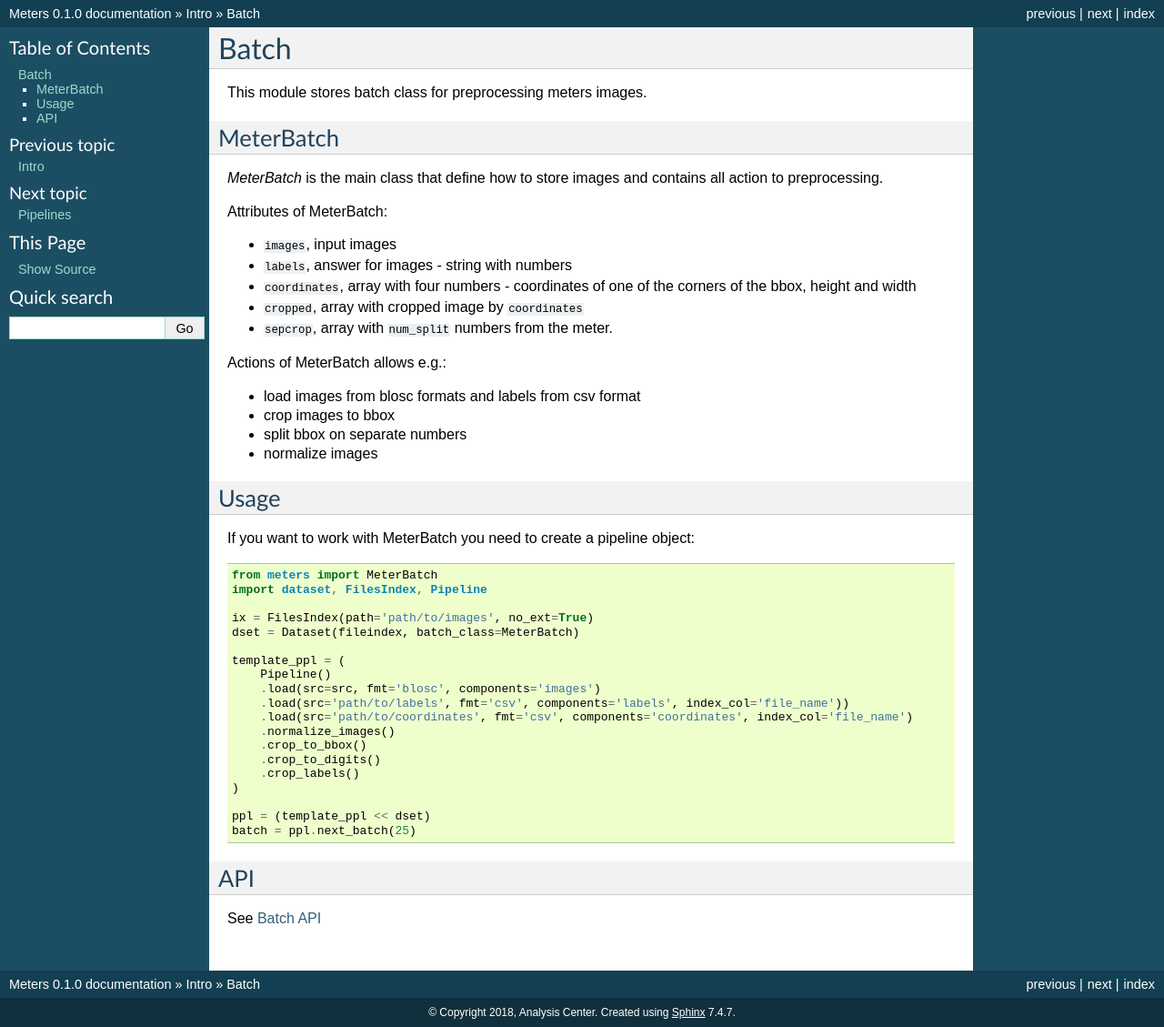
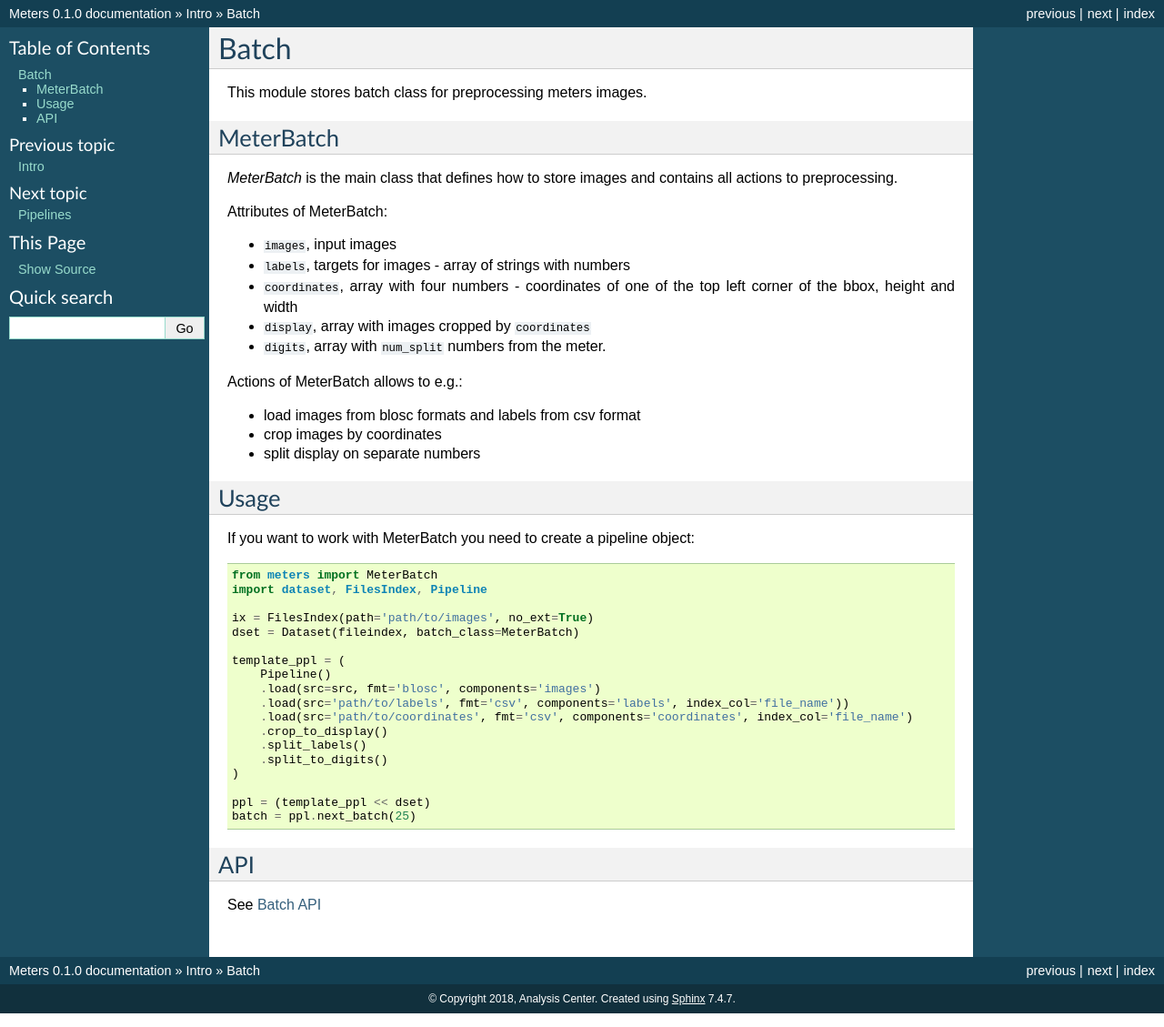
Before and after one commit to analysiscenter/meters, a Sphinx documentation site: the page built from docs/intro/batch.rst, in a window 1280 px wide. Shown: the whole page at 91% size. Built offline with Sphinx 7.4.7, drawn with Linux system fonts in a browser that asks for light colours.

```diff
--- a/docs/api/meters.pipelines.rst
+++ b/docs/api/meters.pipelines.rst
@@ -8,7 +8,7 @@ Methods
 Methods for creating a pipeline
 ^^^^^^^^^^^^^^^^^^^^^^^^^^^^^^^
 	.. automethod:: meters.pipelines.PipelineFactory.load_all
-	.. automethod:: meters.pipelines.PipelineFactory.crop_digits
+	.. automethod:: meters.pipelines.PipelineFactory.make_digits
 	.. automethod:: meters.pipelines.PipelineFactory.simple_train
 	.. automethod:: meters.pipelines.PipelineFactory.simple_predict
 
@@ -16,5 +16,4 @@ Secondary methods
 ^^^^^^^^^^^^^^^^^
 
 	.. automethod:: meters.pipelines.PipelineFactory.update_config
-	.. automethod:: meters.pipelines.PipelineFactory.make_separate_digits
-	.. automethod:: meters.pipelines.PipelineFactory.crop_digits
+	.. automethod:: meters.pipelines.PipelineFactory.add_lazy_run
--- a/docs/intro/batch.rst
+++ b/docs/intro/batch.rst
@@ -6,22 +6,21 @@ This module stores batch class for preprocessing meters images.
 MeterBatch
 -----------
 
-`MeterBatch` is the main class that define how to store images and contains all action to preprocessing.
+`MeterBatch` is the main class that defines how to store images and contains all actions to preprocessing.
 
 Attributes of MeterBatch:
 
 * ``images``, input images
-* ``labels``, answer for images - string with numbers
-* ``coordinates``, array with four numbers - coordinates of one of the corners of the bbox, height and width
-* ``cropped``, array with cropped image by ``coordinates``
-* ``sepcrop``, array with ``num_split`` numbers from the meter.
+* ``labels``, targets for images - array of strings with numbers
+* ``coordinates``, array with four numbers - coordinates of one of the top left corner of the bbox, height and width
+* ``display``, array with images cropped by ``coordinates``
+* ``digits``, array with ``num_split`` numbers from the meter.
 
-Actions of MeterBatch allows e.g.:
+Actions of MeterBatch allows to e.g.:
 
 * load images from blosc formats and labels from csv format
-* crop images to bbox
-* split bbox on separate numbers
-* normalize images
+* crop images by coordinates
+* split display on separate numbers
 
 Usage
 -----
@@ -39,10 +38,9 @@ If you want to work with MeterBatch you need to create a pipeline object::
         .load(src=src, fmt='blosc', components='images')
         .load(src='path/to/labels', fmt='csv', components='labels', index_col='file_name'))
         .load(src='path/to/coordinates', fmt='csv', components='coordinates', index_col='file_name')
-        .normalize_images()
-        .crop_to_bbox()
-        .crop_to_digits()
-        .crop_labels()
+        .crop_to_display()
+        .split_labels()
+        .split_to_digits()
     )
 
     ppl = (template_ppl << dset)
```
Also changed, not shown: README.md (+11 -12 lines), docs/api/meters.batch.rst (+9 -4 lines), docs/index.rst (+4 -5 lines), docs/intro/pipelines.rst (+6 -5 lines), 1 other file.
